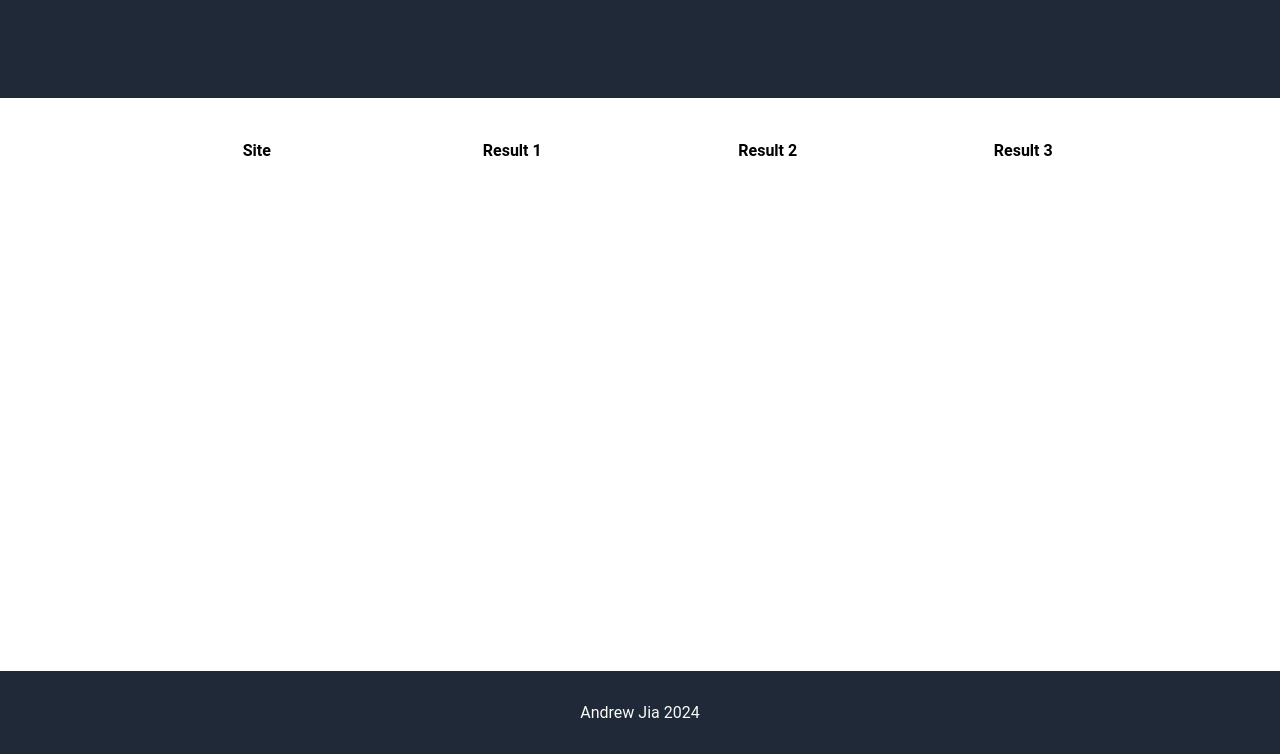
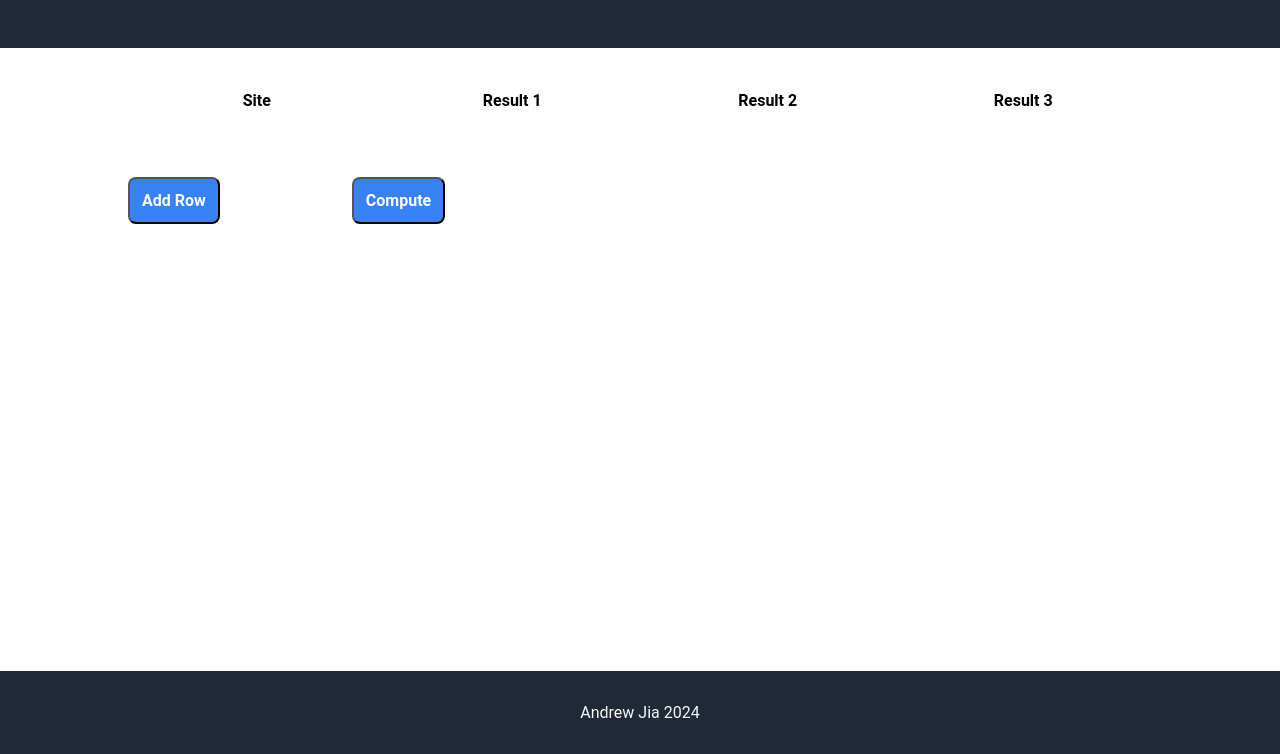
Before and after one commit to AndrewJia/sports-arbitrage, a plain HTML site: page index.html in a window 1280 px wide. Shown: the part 46-800 px from the top of the page. Drawn offline with Linux system fonts and the light colour scheme.

Commit message:
basic calculations

```diff
--- a/index.html
+++ b/index.html
@@ -13,7 +13,8 @@
 	</div>
 
     <div class="main">
-        <table>
+        <div>
+            <table class="mainTable">
                 <tr>
                     <th>Site</th>
                     <th>Result 1</th>
@@ -21,6 +22,14 @@
                     <th>Result 3</th>
                 </tr>
             </table>
+            <button id="add_row" onclick="add_row()">Add Row</button>
+            <button id="add_row" onclick="compute()">Compute</button>
+        </div>
+
+
+        <div id="outputs">
+
+        </div>
     </div>
 
 
@@ -33,19 +42,76 @@
 
 
     <script>
-        const table = document.getElementById("myTable");
 
-        // Create an empty <tr> element and add it to the 1st position of the table:
-        var row = table.insertRow(0);
+        function add_row() {
+            let table = document.getElementsByClassName("mainTable")[0];
+            let row_num = table.rows.length;
+            let row = table.insertRow(row_num);
 
-        // Insert new cells (<td> elements) at the 1st and 2nd position of the "new" <tr> element:
-        var cell1 = row.insertCell(0);
-        var cell2 = row.insertCell(1);
+            let cell0 = row.insertCell(0);
+            let cell1 = row.insertCell(1);
+            let cell2 = row.insertCell(2);
+            let cell3 = row.insertCell(3);
 
-        // Add some text to the new cells:
-        cell1.innerHTML = "NEW CELL1";
-        cell2.innerHTML = "NEW CELL2";
+            cell0.innerHTML = `<input class="sitename" id="sitename-${row_num}" placeholder="Site Name">`;
+            cell1.innerHTML = `<input class="odds1" id="odds1-${row_num}" placeholder="Odds 1">`;
+            cell2.innerHTML = `<input class="odds2" id="odds2-${row_num}" placeholder="Odds 2">`;
+            cell3.innerHTML = `<input class="odds3" id="odds3-${row_num}" placeholder="Odds 3">`;
+        }
 
+
+        function compute() {
+            const num_cols = document.getElementsByClassName("mainTable")[0].rows[0].cells.length;
+            const outcome_types = num_cols - 1;
+            console.log("outcome_types "+outcome_types)
+            let best_odds = new Array();
+
+            for(let i = 1; i <= outcome_types; i++) {
+                let column = document.getElementsByClassName("odds"+i);
+                let best_in_column = 0;
+                for(let j = 0; j < column.length; j++) {
+                    let curr_odds = Number(column[j].value);
+                    best_in_column = Math.max(best_in_column, curr_odds);
+                }
+
+                best_odds[i-1] = best_in_column;
+            }
+
+            console.log(best_odds)
+
+            let outputs = document.getElementById('outputs');
+            while (outputs.hasChildNodes()) {
+                outputs.removeChild(outputs.lastChild);
+            }
+
+            try {
+                let output = "";
+                // show best odds for each outcome
+                for(let i = 0; i < outcome_types; i++) {
+                    output += `Best odds for column ${i+1} is ${best_odds[i]} with implied probability ${(1/best_odds[i]).toFixed(3)} <br>`;
+                }
+
+                // calculate total implied odds
+                let total_implied_odds = 0;
+                for(n of best_odds) {
+                    console.log(n + " " + (1/n));
+                    total_implied_odds += (1/n);
+                }
+                total_implied_odds = total_implied_odds.toFixed(3)
+
+                if(total_implied_odds < 1) {
+                    output += `Total implied odds = ${total_implied_odds}, arbitrage is possible!`;
+                } else {
+                    output += `Total implied odds = ${total_implied_odds}, arbitrage is not possible`;
+                }
+
+                outputs.innerHTML = '<p>'+output+'</p>';
+                console.log('<p>'+output+'</p>')
+            } catch (e) {
+                console.error(e);
+                outputs.innerHTML = '<p>Something seems to have broken; did you forget an input?</p>'
+            }
+        }
     </script>
 </body>
 </html>
--- a/styles.css
+++ b/styles.css
@@ -27,6 +27,12 @@ th {
     width: 10vw;
 }
 
+td {
+	/*flex-direction: row;
+	align-items: center;*/
+	text-align: center;
+}
+
 ul {
     list-style-type: none;
     margin: 0px;
@@ -39,14 +45,19 @@ ul {
 button {
 	background-color: #3882f6;
 	color: #f9faf8;
-	padding: 8px 32px;
+	margin: 5% 0% 0% 10%;
+	padding: 12px;
 	font-size: 16px;
 	font-weight: bold;
 	border-radius: 8px;
 }
 
+input {
+
+}
+
 .header {
-	padding: 16px 200px 100px;
+	padding: 16px 200px 50px;
 	background-color: #1F2937;
 	color: #f9faf8;
 	font-size: 24px;
```
Lines whose indentation alone changed are shown as unchanged.
